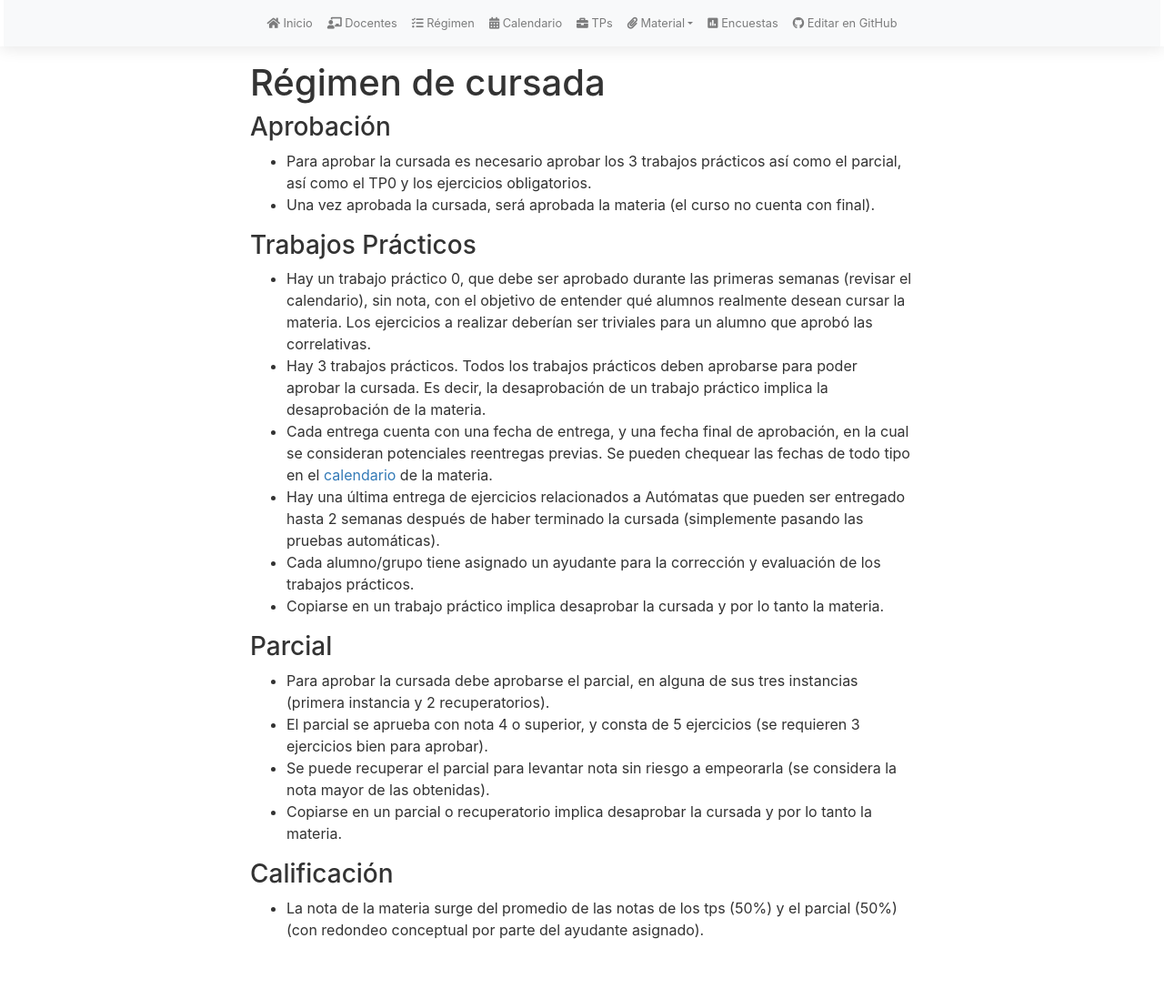
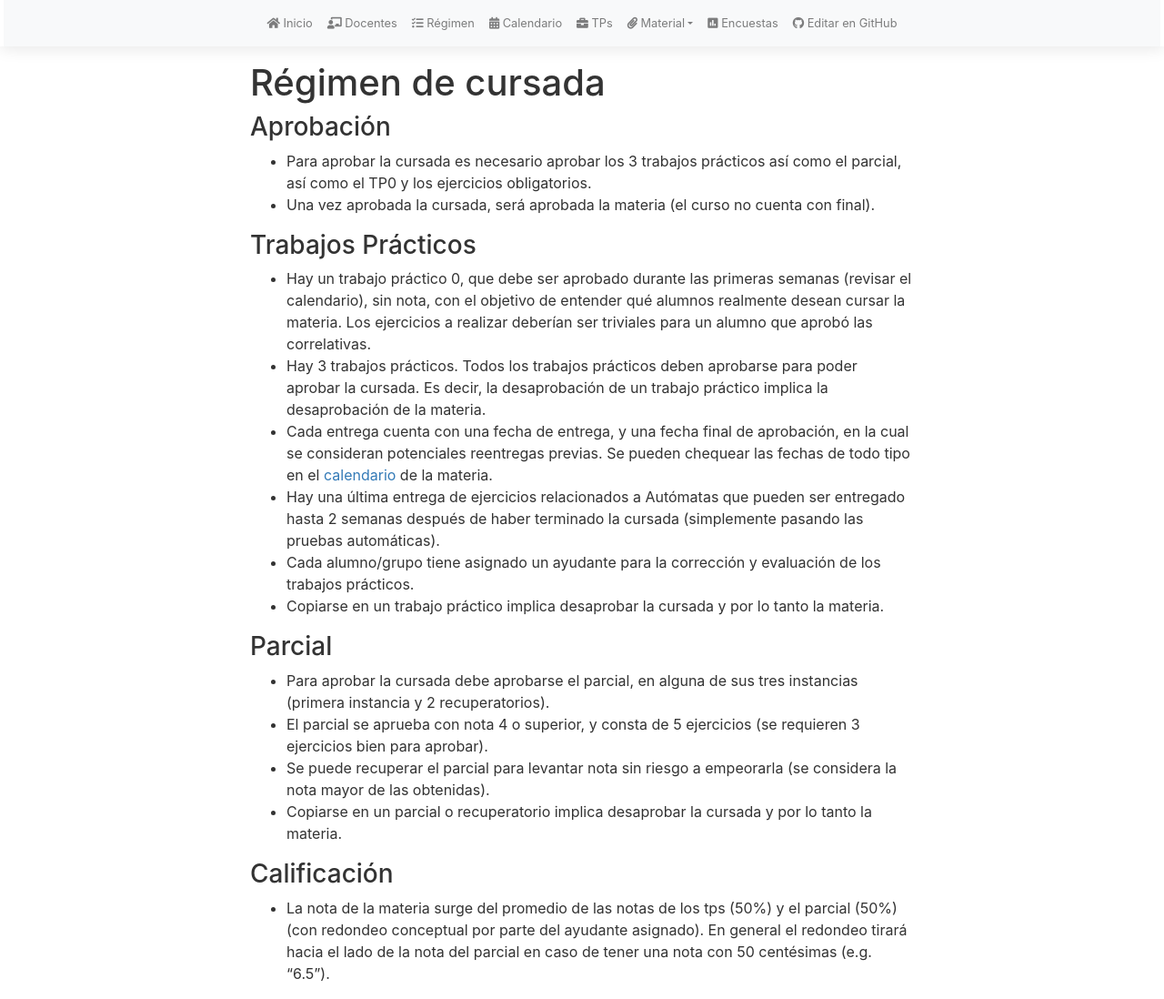
Before and after one commit to algoritmos-rw/tda_bg, a Jekyll site: the page built from regimen.md, in a window 1280 px wide and 1098 px high. Shown: the whole window at 91% size. Built offline with Jekyll 4.4.1, drawn with Linux system fonts in a browser that asks for light colours; nearby versions of some CDN libraries; our own code applies the rules of GitHub Pages for plain Markdown files.

Commit message:
Update regimen.md

```diff
--- a/regimen.md
+++ b/regimen.md
@@ -24,4 +24,4 @@ Régimen de cursada
 
 ### Calificación
 
-* La nota de la materia surge del promedio de las notas de los tps (50%) y el parcial (50%) (con redondeo conceptual por parte del ayudante asignado).
+* La nota de la materia surge del promedio de las notas de los tps (50%) y el parcial (50%) (con redondeo conceptual por parte del ayudante asignado). En general el redondeo tirará hacia el lado de la nota del parcial en caso de tener una nota con 50 centésimas (e.g. "6.5").
```
